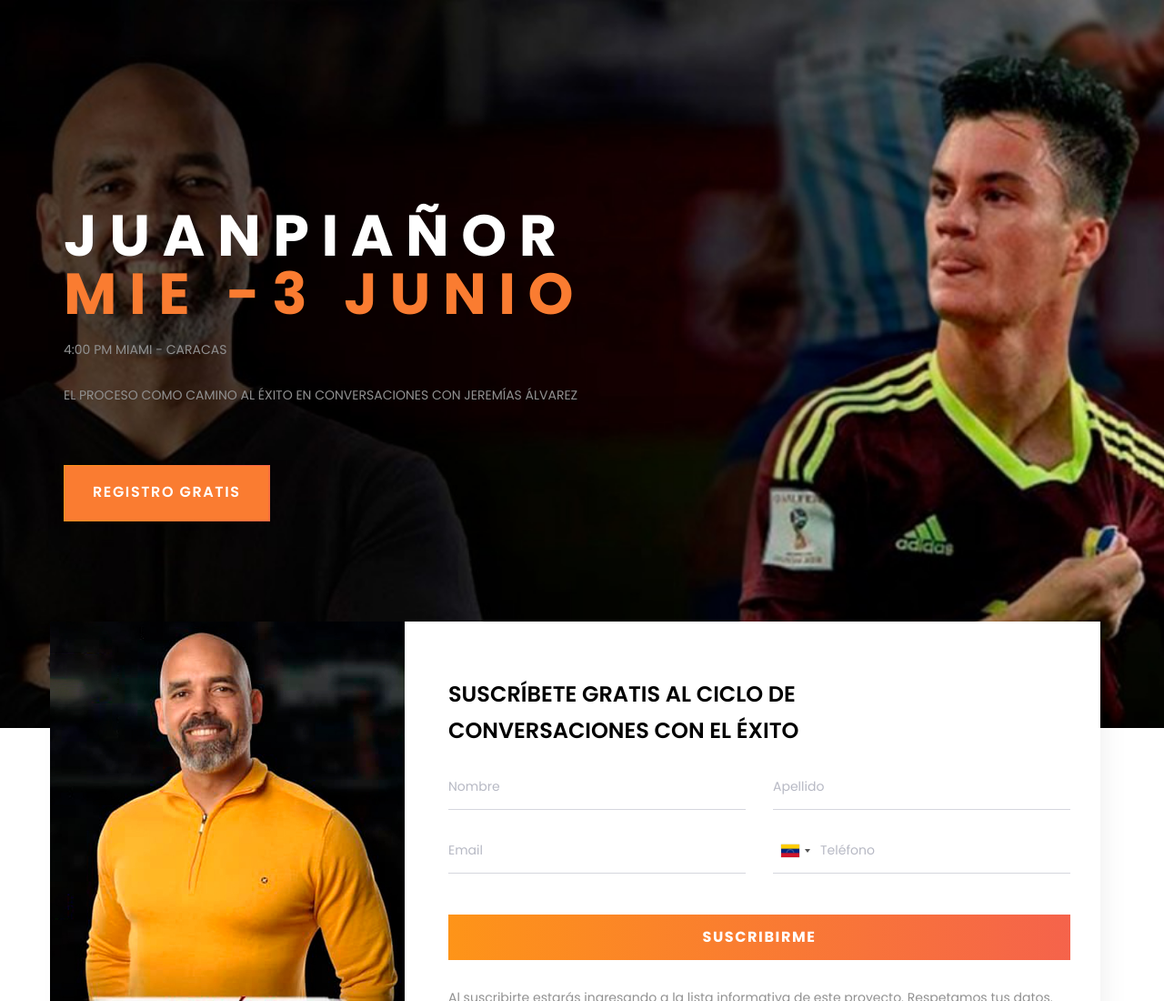
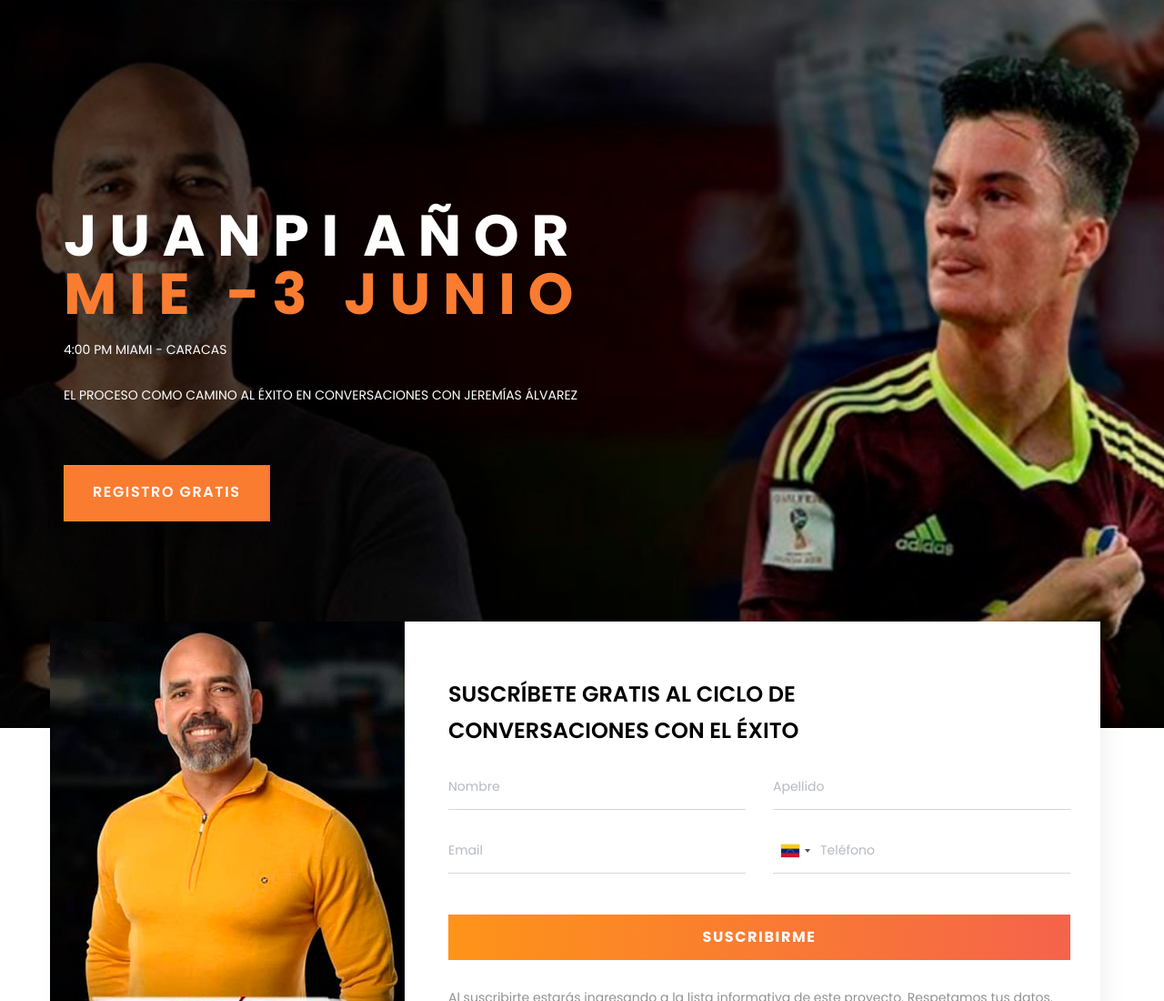
Before and after one commit to CreActiva/Jeremias-ConversacionesExito, a website: page index.html in a window 1280 px wide. Shown: the top 1100 px of the page at 91% size. Drawn offline with Linux system fonts and the light colour scheme; some packages are replaced by stand-ins of ours.

Commit message:
Actualizando cambios

```diff
--- a/index.html
+++ b/index.html
@@ -102,6 +102,8 @@
                 </div>
                 <div style="position:relative;display:inline-block;" class="lqd-chars split-unit lqd-unit-animation-done"><span data-text="i" class="split-inner" style="transform: translateX(0px) scaleX(1); opacity: 1;"><span class="split-txt">i</span></span>
                 </div>
+                <div style="position:relative;display:inline-block;" class="lqd-chars split-unit lqd-unit-animation-done"><span data-text=" " class="split-inner" style="transform: translateX(0px) scaleX(1); opacity: 1;"><span class="split-txt"> </span></span>
+                </div>
                 </span>
                 </span>
               </div>
@@ -159,7 +161,7 @@
   </div>
   <!-- /.ld-fancy-heading -->
 
-  <div class="ld-fancy-heading mask-text text-uppercase mb-40">
+  <div class="ld-fancy-heading mask-text text-uppercase mb-40 text-white">
     <p class="font-size-16 ltr-sp-1 text-fade-white-08 split-text-applied ca-initvalues-applied perspective lqd-animations-done" data-ca-options="{&quot;triggerHandler&quot;:&quot;inview&quot;,&quot;animationTarget&quot;:&quot;.split-inner&quot;,&quot;duration&quot;:700,&quot;startDelay&quot;:&quot;1600&quot;,&quot;delay&quot;:100,&quot;easing&quot;:&quot;easeOutQuint&quot;,&quot;direction&quot;:&quot;forward&quot;,&quot;initValues&quot;:{&quot;translateY&quot;:32,&quot;translateZ&quot;:-40,&quot;opacity&quot;:0},&quot;animations&quot;:{&quot;translateY&quot;:0,&quot;translateZ&quot;:0,&quot;opacity&quot;:1}}"
       data-custom-animations="true" data-split-options="{&quot;type&quot;:&quot;words&quot;}" data-split-text="true"><span class="ld-fh-txt"><div style="position:relative;display:inline-block;" class="lqd-words split-unit lqd-unit-animation-done"><span data-text="4:00" class="split-inner" style="transform: translateY(0px) translateZ(0px); opacity: 1;"><span class="split-txt">4:00</span></span>
   </div>
@@ -724,7 +726,7 @@
 
           <h3 class="mb-2">Jeremías Álvarez</h3>
 
-          <h6 class="mt-0 mb-20 font-size-12 text-uppercase ltr-sp-1 text-primary">Coach Mental y de Equipos de Alto Rendimiento</h6> <br>
+          <h6 class="mt-0 mb-20 font-size-12 text-uppercase ltr-sp-1 text-primary">Coach Mental y de Equipos de Alto Rendimiento</h6>
 
           <p class="mb-30">Ex coach Vinotinto Absoluta, de la sub-20 SubCampeona del Mundo 2017 y sub 17 2013.</p>
 
```
